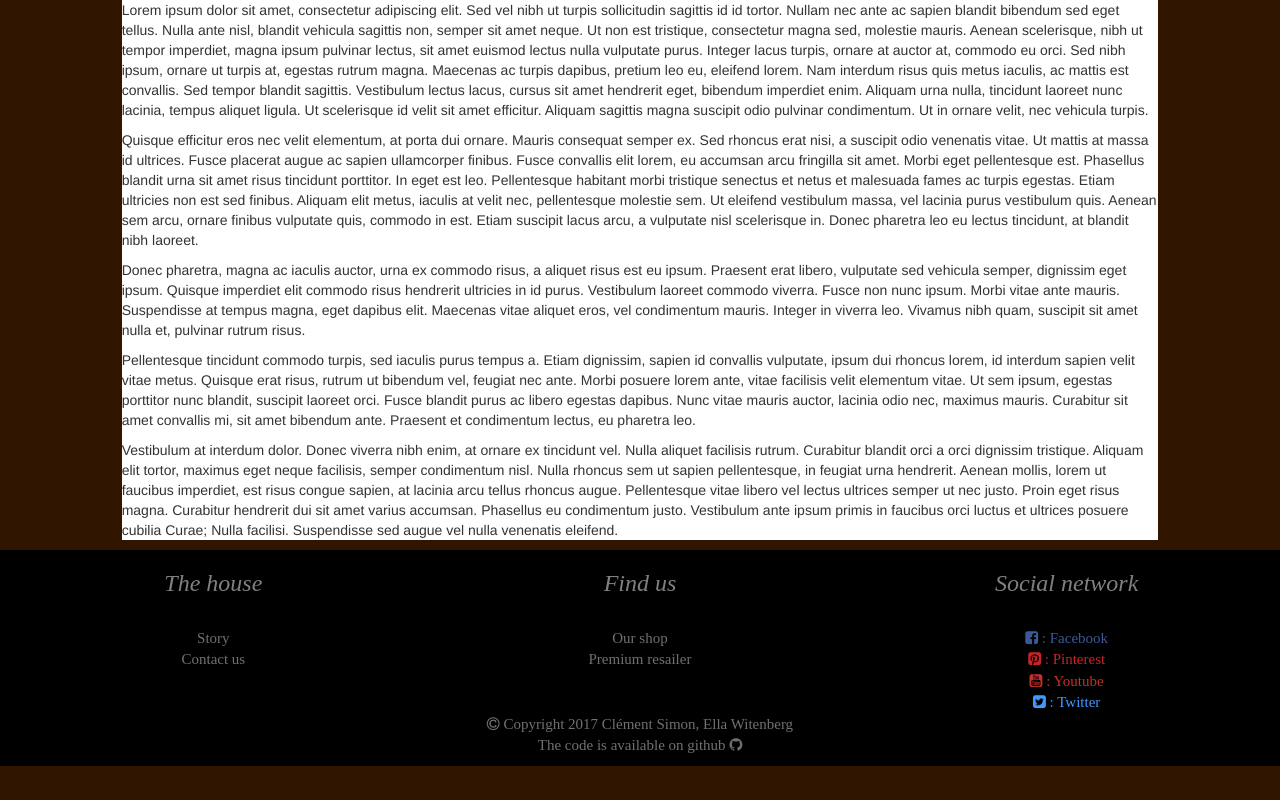
After one commit to Ellaaaaww/WebProgrammingProject, a PHP site: page /Story.html in a window 1280 px wide. The commit adds this page. Run offline with PHP 8.4, Linux system fonts and the light colour scheme.

Commit message:
Ajout de la story, et du marron

```diff
--- a/CSS/main.css
+++ b/CSS/main.css
@@ -1,6 +1,6 @@
 body
 {
-    background-color: #2A4100;
+    background-color: #301500;
 }
 
 h2.titlePicture
@@ -30,7 +30,10 @@ img.menuPicture
     width:"80%";
 }
 
-
+div.centerText
+{
+    background-color: white;
+}
 
 
 
@@ -60,3 +63,7 @@ a:link
 {
         color: #707070;
 }
+a:visited
+{
+        color: #707070;
+}
--- /dev/null
+++ b/Story.html
@@ -0,0 +1,75 @@
+<html>
+   <head>
+      <script src="jquery-3.2.1.min.js"></script>
+      <link rel="stylesheet" type="text/css" href ="bootstrap/css/bootstrap.min.css">
+      <link rel="stylesheet" type="text/css" href ="font-awesome-4.7.0/css/font-awesome.min.css">
+      <link rel="stylesheet" type="text/css" href ="CSS/main.css">
+      <link rel ="icon" href="CSS/image_projet/newFavi.png">
+      <script src="bootstrap/js/bootstrap.min.js"></script>
+      <title> Tea Time</title>
+      <meta charset="utf-8">
+   </head>
+   <body>
+      <!--Begin header-->
+      <!--End header-->
+      <!--Begin core-->
+      <div class="row">
+        <div class="container-fluid">
+            <div class="col-md-10 col-md-offset-1">
+                <div class="centerText">
+                    <p>Lorem ipsum dolor sit amet, consectetur adipiscing elit. Sed vel nibh ut turpis sollicitudin sagittis id id tortor. Nullam nec ante ac sapien blandit bibendum sed eget tellus. Nulla ante nisl, blandit vehicula sagittis non, semper sit amet neque. Ut non est tristique, consectetur magna sed, molestie mauris. Aenean scelerisque, nibh ut tempor imperdiet, magna ipsum pulvinar lectus, sit amet euismod lectus nulla vulputate purus. Integer lacus turpis, ornare at auctor at, commodo eu orci. Sed nibh ipsum, ornare ut turpis at, egestas rutrum magna. Maecenas ac turpis dapibus, pretium leo eu, eleifend lorem. Nam interdum risus quis metus iaculis, ac mattis est convallis. Sed tempor blandit sagittis. Vestibulum lectus lacus, cursus sit amet hendrerit eget, bibendum imperdiet enim. Aliquam urna nulla, tincidunt laoreet nunc lacinia, tempus aliquet ligula. Ut scelerisque id velit sit amet efficitur. Aliquam sagittis magna suscipit odio pulvinar condimentum. Ut in ornare velit, nec vehicula turpis.</p>
+
+                    <p>Quisque efficitur eros nec velit elementum, at porta dui ornare. Mauris consequat semper ex. Sed rhoncus erat nisi, a suscipit odio venenatis vitae. Ut mattis at massa id ultrices. Fusce placerat augue ac sapien ullamcorper finibus. Fusce convallis elit lorem, eu accumsan arcu fringilla sit amet. Morbi eget pellentesque est. Phasellus blandit urna sit amet risus tincidunt porttitor. In eget est leo. Pellentesque habitant morbi tristique senectus et netus et malesuada fames ac turpis egestas. Etiam ultricies non est sed finibus. Aliquam elit metus, iaculis at velit nec, pellentesque molestie sem. Ut eleifend vestibulum massa, vel lacinia purus vestibulum quis. Aenean sem arcu, ornare finibus vulputate quis, commodo in est. Etiam suscipit lacus arcu, a vulputate nisl scelerisque in. Donec pharetra leo eu lectus tincidunt, at blandit nibh laoreet.</p>
+
+                    <p>Donec pharetra, magna ac iaculis auctor, urna ex commodo risus, a aliquet risus est eu ipsum. Praesent erat libero, vulputate sed vehicula semper, dignissim eget ipsum. Quisque imperdiet elit commodo risus hendrerit ultricies in id purus. Vestibulum laoreet commodo viverra. Fusce non nunc ipsum. Morbi vitae ante mauris. Suspendisse at tempus magna, eget dapibus elit. Maecenas vitae aliquet eros, vel condimentum mauris. Integer in viverra leo. Vivamus nibh quam, suscipit sit amet nulla et, pulvinar rutrum risus.</p>
+
+                    <p>Pellentesque tincidunt commodo turpis, sed iaculis purus tempus a. Etiam dignissim, sapien id convallis vulputate, ipsum dui rhoncus lorem, id interdum sapien velit vitae metus. Quisque erat risus, rutrum ut bibendum vel, feugiat nec ante. Morbi posuere lorem ante, vitae facilisis velit elementum vitae. Ut sem ipsum, egestas porttitor nunc blandit, suscipit laoreet orci. Fusce blandit purus ac libero egestas dapibus. Nunc vitae mauris auctor, lacinia odio nec, maximus mauris. Curabitur sit amet convallis mi, sit amet bibendum ante. Praesent et condimentum lectus, eu pharetra leo.</p>
+
+                    <p>Vestibulum at interdum dolor. Donec viverra nibh enim, at ornare ex tincidunt vel. Nulla aliquet facilisis rutrum. Curabitur blandit orci a orci dignissim tristique. Aliquam elit tortor, maximus eget neque facilisis, semper condimentum nisl. Nulla rhoncus sem ut sapien pellentesque, in feugiat urna hendrerit. Aenean mollis, lorem ut faucibus imperdiet, est risus congue sapien, at lacinia arcu tellus rhoncus augue. Pellentesque vitae libero vel lectus ultrices semper ut nec justo. Proin eget risus magna. Curabitur hendrerit dui sit amet varius accumsan. Phasellus eu condimentum justo. Vestibulum ante ipsum primis in faucibus orci luctus et ultrices posuere cubilia Curae; Nulla facilisi. Suspendisse sed augue vel nulla venenatis eleifend.</p>
+
+                </div>
+            </div>
+        </div>
+      </div>
+      <!--End core-->
+      <!-- Begin footer -->
+      <div class = "footer">
+         <div class = "row">
+            <div class = "container-fluid">
+               <div class = "col-md-4">
+                  <h3 class = "footer">The house</h3>
+                  <br />
+                  <a href = "Story.html" >Story</a>
+                  <br />
+                  <a href = "Contact.html" >Contact us</a>
+               </div>
+               <div class = "col-md-4">
+                  <h3 class = "footer">Find us</h3>
+                  <br />
+                  <a href = "ShopLocation.html">Our shop</a>
+                  <br />
+                  <a href = "Sailer.html" >Premium resailer</a>
+               </div>
+               <div class = "col-md-4">
+                  <h3 class = "footer">Social network</h3>
+                  <br />
+                  <a href = "http://www.facebook.com" style =" color : #3B5998" target ="_blank"><i class="fa fa-facebook-square" aria-hidden="true"></i> : Facebook </a>
+                  <br />
+                  <a href = "http://pinterest.com" style ="color : #C92228" target="_blank"><i class="fa fa-pinterest-square" aria-hidden="true"></i> : Pinterest</a>
+                  <br />
+                  <a href = "http://youtube.com" style ="color : #C4302b" target ="_blank"><i class="fa fa-youtube-square" aria-hidden="true"></i> : Youtube </a>
+                  <br />
+                  <a href = "http://twitter.com" style =" color : #4099FF" target ="_blank"><i class="fa fa-twitter-square" aria-hidden="true"></i> : Twitter</a>
+                  <br />
+               </div>
+            </div>
+         </div>
+         <div class="copyrightText">
+            <i class="fa fa-copyright" aria-hidden="true"></i> Copyright 2017 Clément Simon, Ella Witenberg
+            <br />
+            The code is available on github <a href ="https://github.com/Ellaaaaww/WebProgrammingProject" target = "_blank"> <i class="fa fa-github" aria-hidden="true"></i></a>
+         </div>
+      </div>
+      <!--End footer-->
+   </body>
+</html>
```
